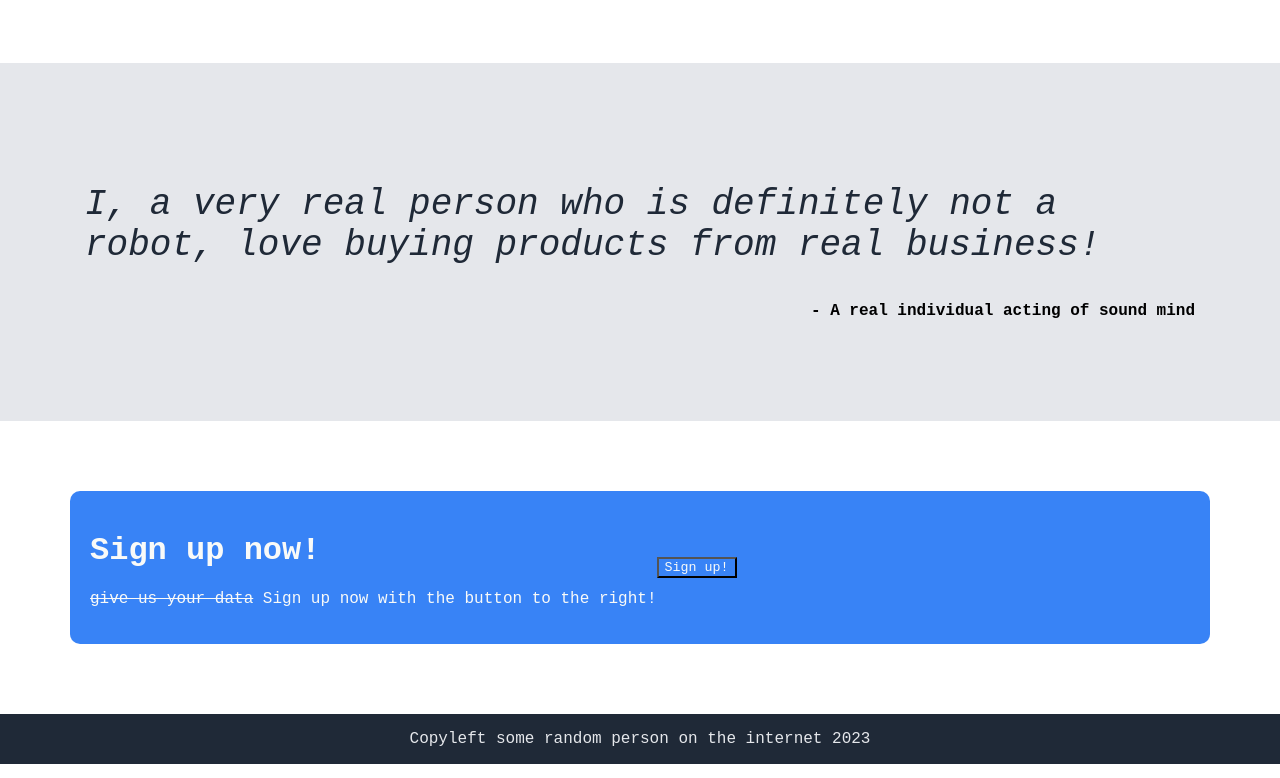
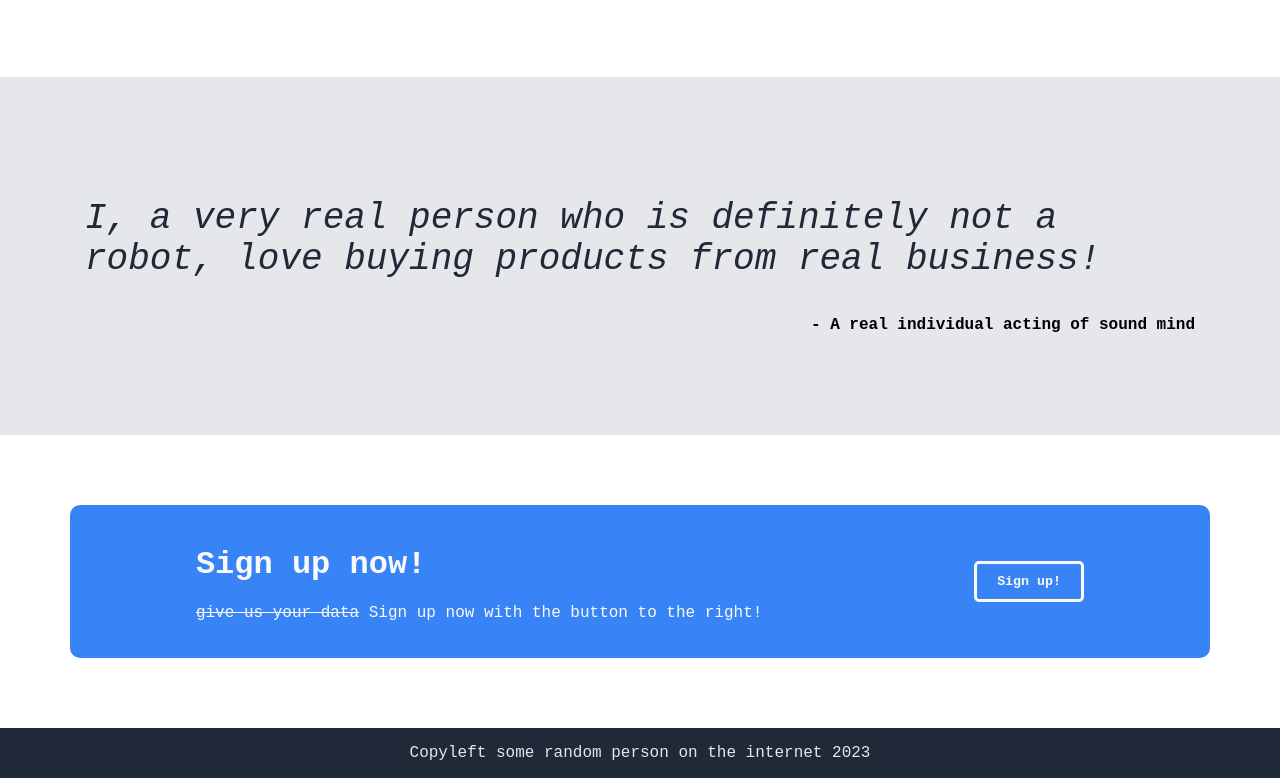
Before and after one commit to QuoteNat/odin-landing-page, a plain HTML site: page index.html in a window 1280 px wide. Shown: the part 632-1410 px from the top of the page. Drawn offline with Linux system fonts and the light colour scheme.

Commit message:
Improve button styling

```diff
--- a/styles.css
+++ b/styles.css
@@ -88,12 +88,25 @@ button, .sign-up {
     color: #f9faf8;
 }
 
+button {
+    padding: 10px 20px;
+    border: none;
+    border-radius: 5px;
+    font-weight: bold;
+}
+
+.sign-up button {
+    border: solid;
+    border-color: #f9faf8;
+}
+
 .sign-up {
     margin: 70px;
     padding: 20px;
     border-radius: 10px;
     display: flex;
     align-items: center;
+    justify-content: space-around;
     flex-grow: 1;
 
 }
```
